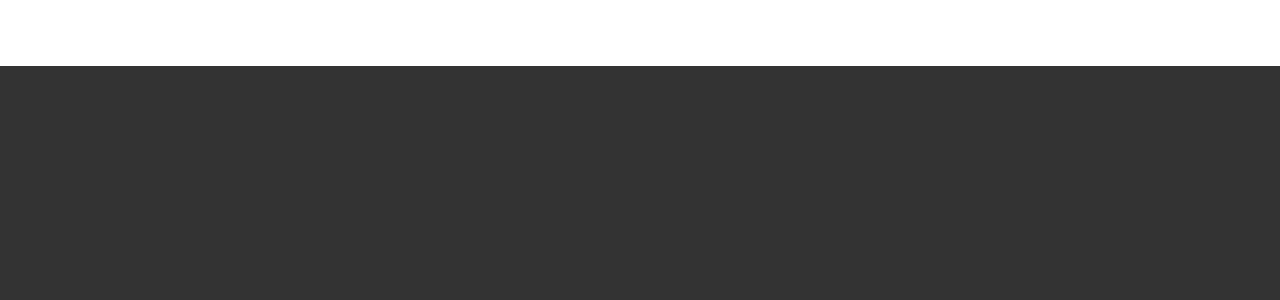
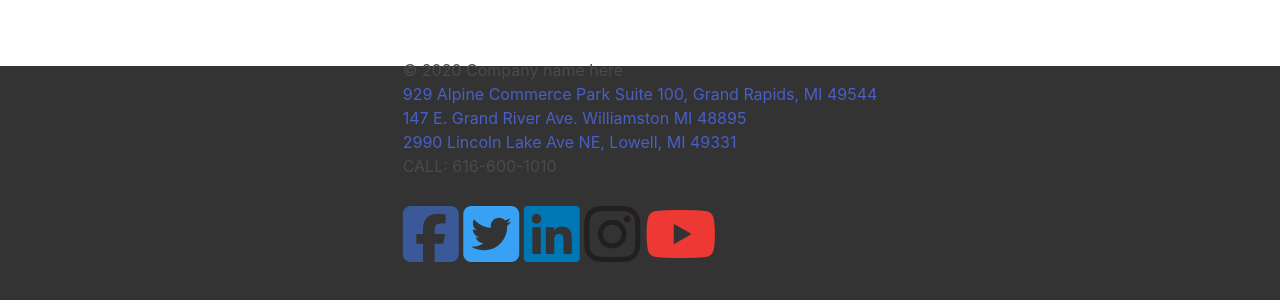
Before and after one commit to NehmerJ/WebAPP01, a plain HTML site: page Website/index.html in a window 1280 px wide. Shown: the part 3190-3490 px from the top of the page. Drawn offline with nearby package versions, Linux system fonts and the light colour scheme.

Commit message:
added footer to page and fixed nav bar

```diff
--- a/Website/index.html
+++ b/Website/index.html
@@ -6,6 +6,8 @@
 	<meta name="viewport" content="width=device-width, initial-scale=1">
 	<link rel="stylesheet" href="https://cdn.jsdelivr.net/npm/bulma@0.8.0/css/bulma.min.css">
     <link rel="stylesheet" href="css/style.css">
+    <script src="https://kit.fontawesome.com/e0990894da.js" crossorigin="anonymous"></script>
+
 </head>
 <body>
 	<ul>
@@ -40,6 +42,21 @@
 	<div class="sectOne customContainer"></div>
   <div class="subSection"></div>
 	<div class="sect sectTwo"></div>
-	<div class="footer"></div>
+	<div class="footer">
+		<p class="footerText"> &copy; 2020 Company name here<br>
+      <a href="https://www.google.com/maps/place/929+Alpine+Commerce+Park+NW+STE+100,+Grand+Rapids,+MI+49544/@43.0335104,-85.6975173,17z/data=!3m1!4b1!4m5!3m4!1s0x8819a942d7ad51a1:0xd1cf371bb37365fd!8m2!3d43.0335065!4d-85.6953286">929  Alpine Commerce Park Suite 100, Grand Rapids, MI 49544 </a>
+      <br>
+      <a href="https://www.google.com/maps/place/147+E+Grand+River+Ave,+Williamston,+MI+48895/@42.6892754,-84.2845347,17z/data=!3m1!4b1!4m5!3m4!1s0x8822df9b1ba1b5d1:0xa8033163494237ae!8m2!3d42.6892715!4d-84.282346">147 E. Grand River Ave. Williamston MI 48895</a>
+      <br>
+      <a href="https://www.google.com/maps/dir//2990+Lincoln+Lake+Ave+NE,+Lowell,+MI+49331/@43.0194149,-85.3530677,17z/data=!4m8!4m7!1m0!1m5!1m1!1s0x88185eb43712d84f:0x8b0d3658e5f34d10!2m2!1d-85.350879!2d43.019411">2990 Lincoln Lake Ave NE, Lowell, MI 49331</a> <br>
+      CALL: 616-600-1010 <br><br>
+    <a href="https://www.facebook.com/wellerwaterhomesolutions/"><i class="fab fa-facebook-square fa-4x" style="color:#3b5998;" ></i></a>
+    <a href="https://twitter.com/waterweller"><i class="fab fa-twitter-square fa-4x" style="color: #38A1F3;"></i></a>
+    <a href="https://www.linkedin.com/company/weller-water-llc/?trk=ppro_cprof"><i class="fab fa-linkedin fa-4x" style="color: #0077B5;"></i></a>
+    <a href="https://www.instagram.com/wellerwatertreatment/"><i class="fab fa-instagram fa-4x" style="color: #231F20;"></i></a>
+    <a href="https://www.youtube.com/channel/UCu5ue5ntDYlxBmhtM38u9AA"><i class="fab fa-youtube fa-4x" style="color: #ED3833;"></i></a>
+    </p>
+
+	</div>
 </body>
 </html>
```
